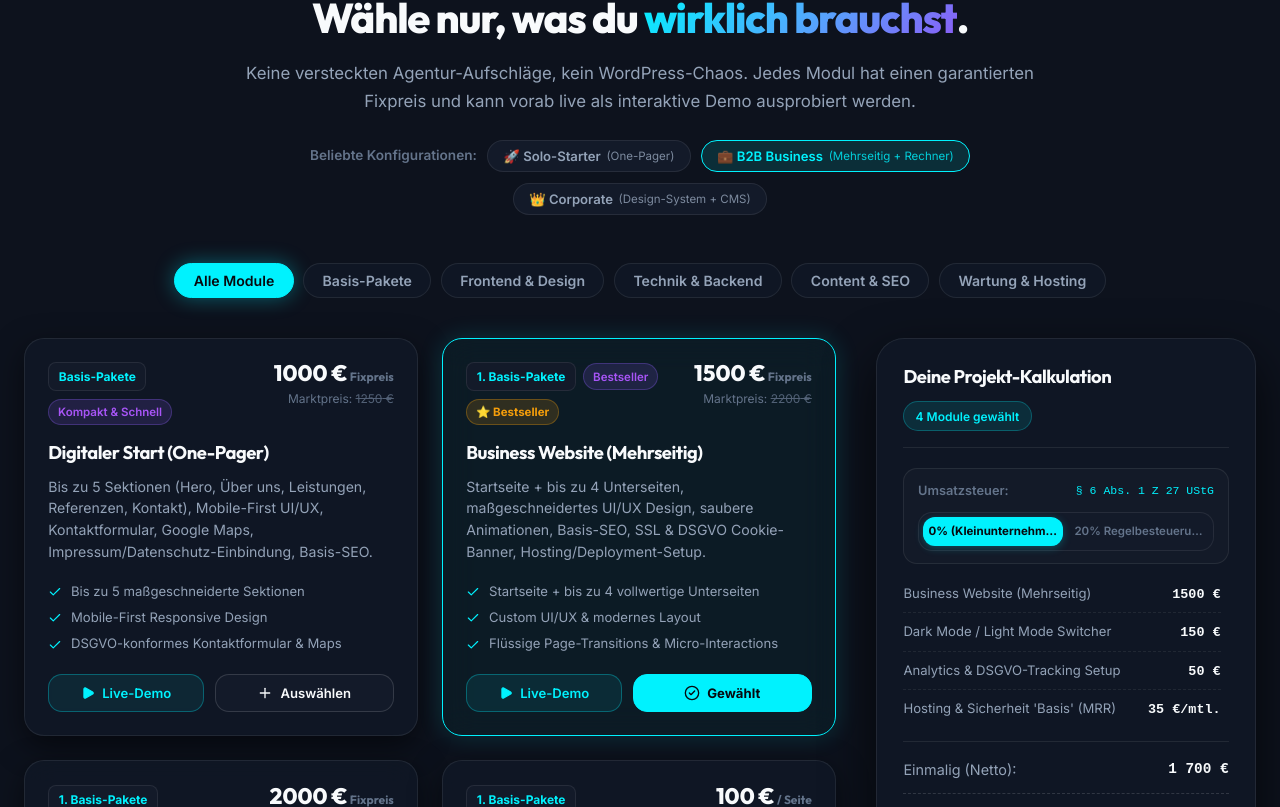
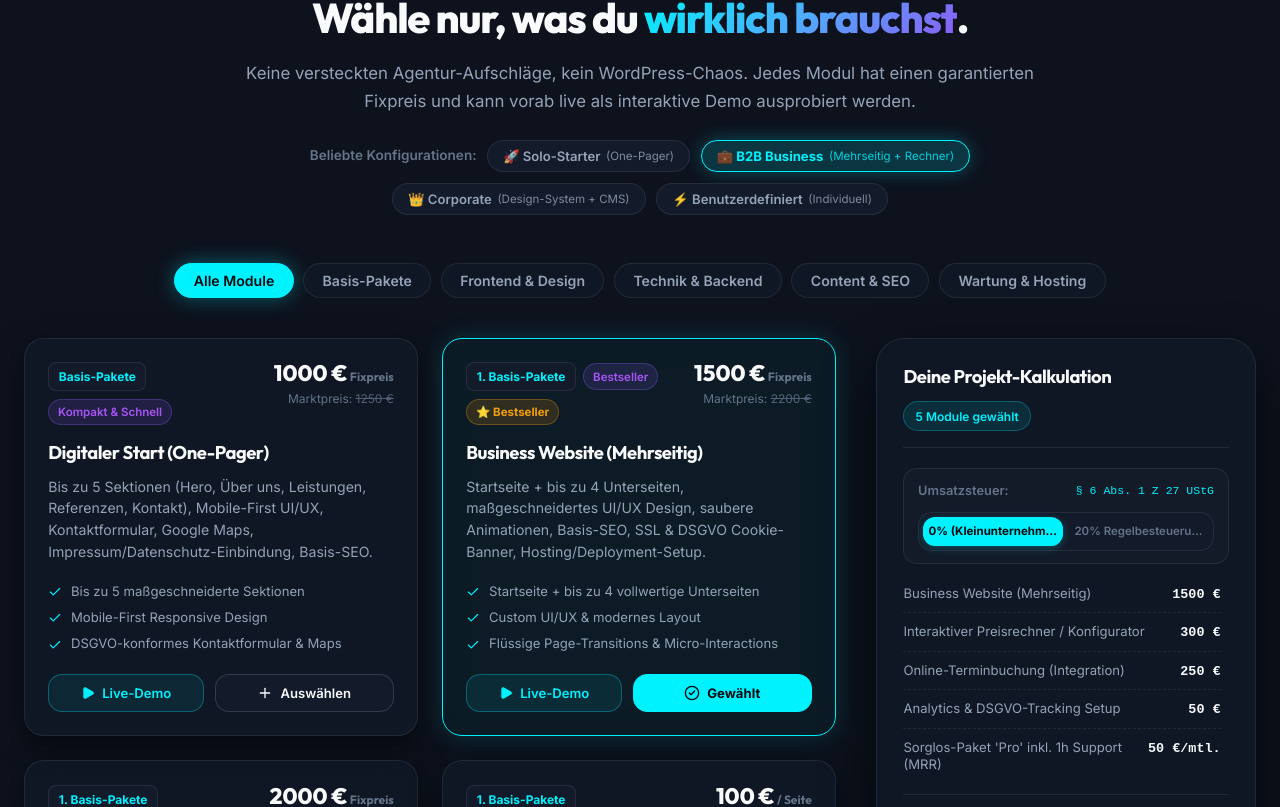
Before and after one commit to slamaa22/puresite-website, a React (Vite) app: page / in a window 1280 px wide. Shown: the part 2613-3420 px from the top of the page. Built offline with nearby package versions, Linux system fonts and the light colour scheme.

Commit message:
fix(calculator): make preset selection reactive and add Benutzerdefiniert option

```diff
--- a/src/App.css
+++ b/src/App.css
@@ -529,10 +529,18 @@
   font-weight: 500;
 }
 
-.preset-pill:hover, .preset-pill.active {
-  background: rgba(0, 242, 254, 0.12);
+.preset-pill:hover {
+  background: rgba(0, 242, 254, 0.08);
+  border-color: rgba(0, 242, 254, 0.5);
+  color: var(--text-primary);
+}
+
+.preset-pill.active {
+  background: rgba(0, 242, 254, 0.16);
   border-color: var(--accent-cyan);
   color: var(--accent-cyan);
+  box-shadow: 0 0 18px rgba(0, 242, 254, 0.28);
+  font-weight: 700;
 }
 
 /* -------------------------------------------------------------------------
@@ -3909,11 +3917,18 @@
   box-shadow: 0 4px 18px rgba(88, 252, 165, 0.4);
 }
 
-[data-theme="light"] .preset-pill:hover,
+[data-theme="light"] .preset-pill:hover {
+  background: rgba(88, 252, 165, 0.12);
+  border-color: rgba(88, 252, 165, 0.6);
+  color: #181b20;
+}
+
 [data-theme="light"] .preset-pill.active {
-  background: rgba(88, 252, 165, 0.2);
+  background: rgba(88, 252, 165, 0.28);
   border-color: #58fca5;
   color: #087f49;
+  box-shadow: 0 2px 14px rgba(88, 252, 165, 0.35);
+  font-weight: 700;
 }
 
 [data-theme="light"] .module-card.selected {
--- a/src/components/PricingCalculator.tsx
+++ b/src/components/PricingCalculator.tsx
@@ -11,25 +11,54 @@ interface PricingCalculatorProps {
   onRequestQuote: (calculation: ProjectCalculation, selectedDetails: string[]) => void;
 }
 
+type PresetKey = 'starter' | 'business' | 'scale' | 'custom';
+
+const PRESET_CONFIGS: Record<'starter' | 'business' | 'scale', Record<string, number>> = {
+  starter: {
+    'B-01': 1,
+    'F-04': 1,
+    'M-01': 1
+  },
+  business: {
+    'B-02': 1,
+    'F-01': 1,
+    'T-03': 1,
+    'C-03': 1,
+    'M-02': 1
+  },
+  scale: {
+    'B-03': 1,
+    'F-01': 1,
+    'F-02': 1,
+    'T-01': 1,
+    'T-04': 1,
+    'M-02': 1
+  }
+};
+
+const createConfigFromPreset = (preset: Record<string, number>): SelectedConfig => {
+  const cfg: SelectedConfig = {};
+  Object.entries(preset).forEach(([code, qty]) => {
+    cfg[code] = { selected: true, quantity: qty };
+  });
+  return cfg;
+};
+
 export const PricingCalculator: React.FC<PricingCalculatorProps> = ({
   onOpenDemo,
   onRequestQuote
 }) => {
   const [activeCategory, setActiveCategory] = useState<CategoryId>('all');
   const [selectedConfig, setSelectedConfig] = useState<SelectedConfig>(() => {
-    // Default smart starter preset: B-02 (Business Mehrseitig) + F-04 (Dark/Light) + M-01 (Hosting)
-    return {
-      'B-02': { selected: true, quantity: 1 },
-      'F-04': { selected: true, quantity: 1 },
-      'C-03': { selected: true, quantity: 1 },
-      'M-01': { selected: true, quantity: 1 }
-    };
+    return createConfigFromPreset(PRESET_CONFIGS.business);
   });
+  const [isCustomMode, setIsCustomMode] = useState<boolean>(false);
   const [useTax, setUseTax] = useState<boolean>(false); // 0% Kleinunternehmer vs 20% Regelbesteuerung
   const [isGeneratingPdf, setIsGeneratingPdf] = useState(false);
 
   // Toggle selection
   const toggleModule = (code: string) => {
+    setIsCustomMode(false);
     setSelectedConfig(prev => {
       const current = prev[code];
       const isSelected = current ? current.selected : false;
@@ -52,6 +81,7 @@ export const PricingCalculator: React.FC<PricingCalculatorProps> = ({
 
   // Update quantity
   const updateQuantity = (code: string, delta: number) => {
+    setIsCustomMode(false);
     setSelectedConfig(prev => {
       const current = prev[code] || { selected: true, quantity: 1 };
       const newQty = Math.max(1, (current.quantity || 1) + delta);
@@ -66,32 +96,36 @@ export const PricingCalculator: React.FC<PricingCalculatorProps> = ({
   };
 
   // Presets
-  const setPreset = (type: 'starter' | 'business' | 'scale') => {
-    if (type === 'starter') {
-      setSelectedConfig({
-        'B-01': { selected: true, quantity: 1 },
-        'F-04': { selected: true, quantity: 1 },
-        'M-01': { selected: true, quantity: 1 }
+  const setPreset = (type: PresetKey) => {
+    if (type === 'custom') {
+      setIsCustomMode(true);
+      return;
+    }
+    setIsCustomMode(false);
+    setSelectedConfig(createConfigFromPreset(PRESET_CONFIGS[type]));
+  };
+
+  // Determine which preset is currently active (or custom)
+  const activePreset = useMemo<PresetKey>(() => {
+    if (isCustomMode) return 'custom';
+
+    const selectedEntries = Object.entries(selectedConfig).filter(
+      ([_, val]) => val && val.selected && (val.quantity || 1) > 0
+    );
+
+    for (const [presetKey, presetMap] of Object.entries(PRESET_CONFIGS) as ['starter' | 'business' | 'scale', Record<string, number>][]) {
+      const presetKeys = Object.keys(presetMap);
+      if (selectedEntries.length !== presetKeys.length) continue;
+
+      const allMatch = selectedEntries.every(([code, val]) => {
+        return presetMap[code] === (val.quantity || 1);
       });
-    } else if (type === 'business') {
-      setSelectedConfig({
-        'B-02': { selected: true, quantity: 1 },
-        'F-01': { selected: true, quantity: 1 },
-        'T-03': { selected: true, quantity: 1 },
-        'C-03': { selected: true, quantity: 1 },
-        'M-02': { selected: true, quantity: 1 }
-      });
-    } else {
-      setSelectedConfig({
-        'B-03': { selected: true, quantity: 1 },
-        'F-01': { selected: true, quantity: 1 },
-        'F-02': { selected: true, quantity: 1 },
-        'T-01': { selected: true, quantity: 1 },
-        'T-04': { selected: true, quantity: 1 },
-        'M-02': { selected: true, quantity: 1 }
-      });
+
+      if (allMatch) return presetKey;
     }
-  };
+
+    return 'custom';
+  }, [selectedConfig, isCustomMode]);
 
   // Filter modules
   const filteredModules = useMemo(() => {
@@ -234,14 +268,33 @@ export const PricingCalculator: React.FC<PricingCalculatorProps> = ({
           {/* Quick Presets */}
           <div className="presets-bar">
             <span className="preset-label">Beliebte Konfigurationen:</span>
-            <button className="preset-pill" onClick={() => setPreset('starter')}>
+            <button
+              type="button"
+              className={`preset-pill ${activePreset === 'starter' ? 'active' : ''}`}
+              onClick={() => setPreset('starter')}
+            >
               <span>🚀 Solo-Starter</span> <small className="preset-sub">(One-Pager)</small>
             </button>
-            <button className="preset-pill active" onClick={() => setPreset('business')}>
+            <button
+              type="button"
+              className={`preset-pill ${activePreset === 'business' ? 'active' : ''}`}
+              onClick={() => setPreset('business')}
+            >
               <span>💼 B2B Business</span> <small className="preset-sub">(Mehrseitig + Rechner)</small>
             </button>
-            <button className="preset-pill" onClick={() => setPreset('scale')}>
+            <button
+              type="button"
+              className={`preset-pill ${activePreset === 'scale' ? 'active' : ''}`}
+              onClick={() => setPreset('scale')}
+            >
               <span>👑 Corporate</span> <small className="preset-sub">(Design-System + CMS)</small>
+            </button>
+            <button
+              type="button"
+              className={`preset-pill ${activePreset === 'custom' ? 'active' : ''}`}
+              onClick={() => setPreset('custom')}
+            >
+              <span>⚡ Benutzerdefiniert</span> <small className="preset-sub">(Individuell)</small>
             </button>
           </div>
         </div>
```
